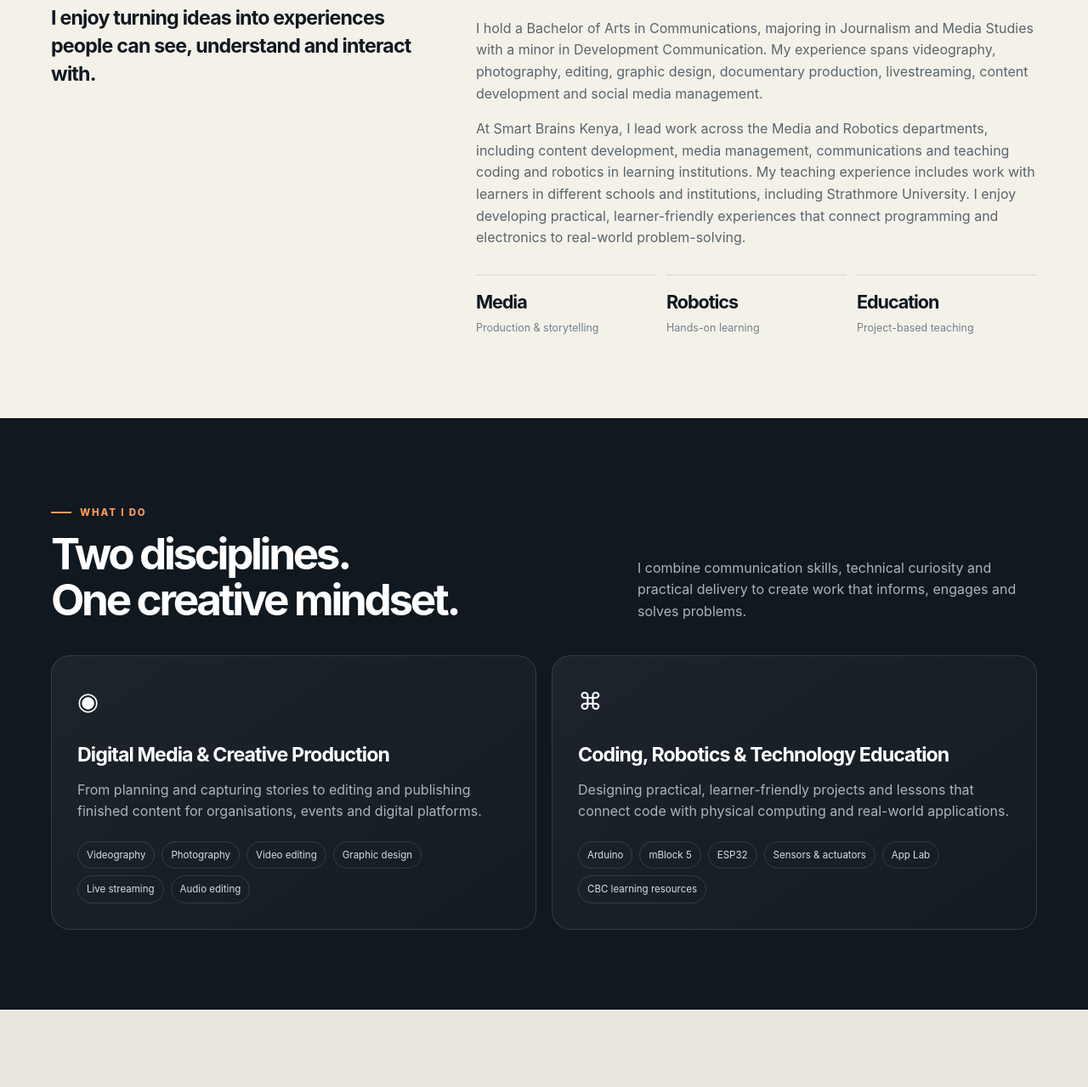
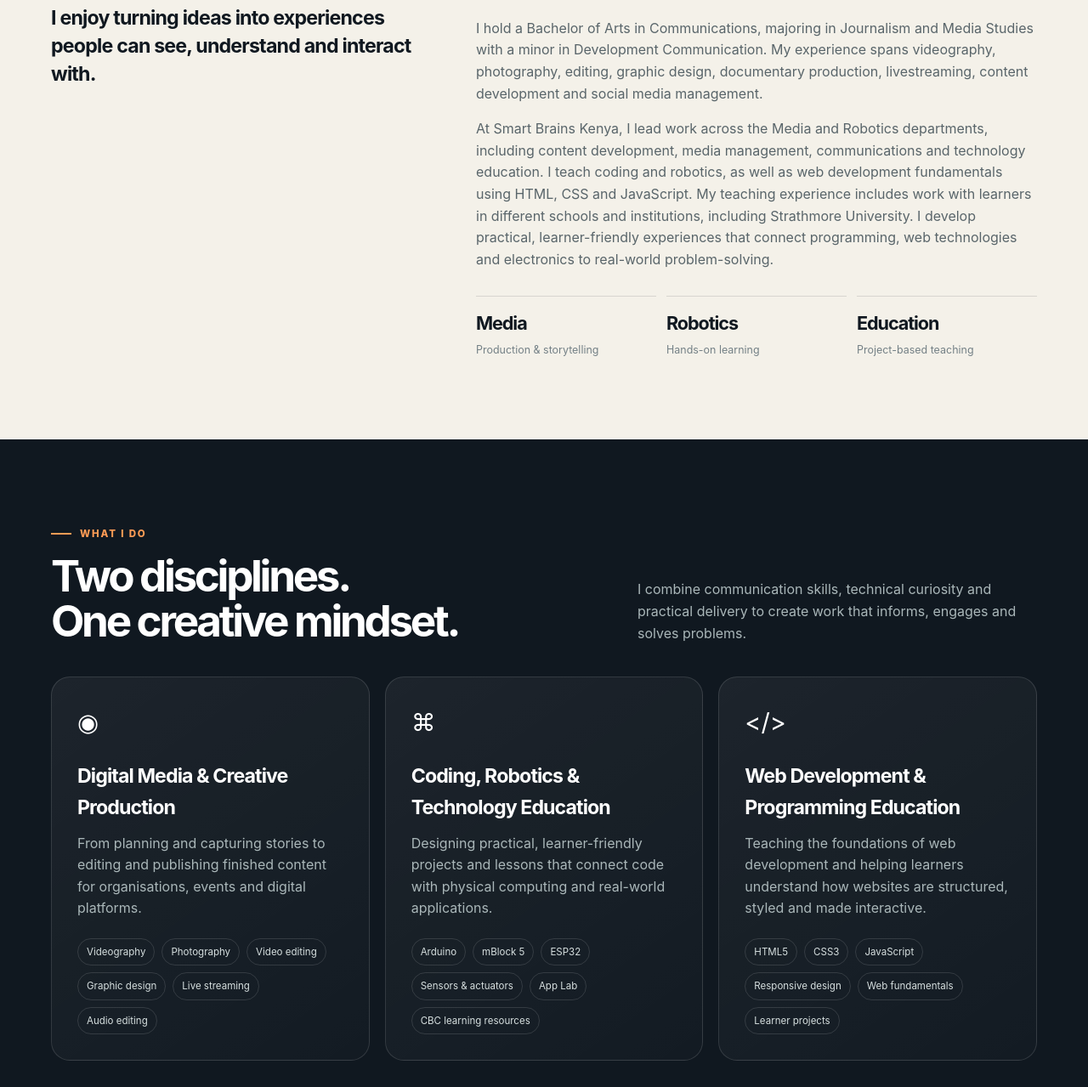
Before and after one commit to smartmedia-spec/portfolio, a plain HTML site: page index.html in a window 1280 px wide. Shown: the part 1140-2419 px from the top of the page at 85% size. Drawn offline with Linux system fonts and the light colour scheme.

Commit message:
Add web development expertise and teaching to portfolio

```diff
--- a/index.html
+++ b/index.html
@@ -63,7 +63,7 @@
     .dark-section { background: var(--ink); color: white; }
     .dark-section .section-intro { color: #aab7b9; }
     .dark-section .eyebrow { color: var(--orange); }
-    .focus-grid { display: grid; grid-template-columns: repeat(2,1fr); gap: 18px; }
+    .focus-grid { display: grid; grid-template-columns: repeat(3,1fr); gap: 18px; }
     .focus-card { padding: 30px; border: 1px solid var(--line); border-radius: var(--radius); background: linear-gradient(145deg, rgba(255,255,255,.055), rgba(255,255,255,.015)); min-height: 260px; }
     .focus-icon { font-size: 1.8rem; margin-bottom: 22px; }
     .focus-card h3 { margin: 0 0 10px; font-size: 1.45rem; letter-spacing: -.04em; }
@@ -160,7 +160,7 @@
         <div>
           <span class="eyebrow">Portfolio · Kenya</span>
           <h1>Creating with purpose. <em>Building with technology.</em></h1>
-          <p class="hero-copy">I'm Jefa John Kombo — a communications professional and multidisciplinary creative working across media production, digital content, coding and robotics education. I lead media and robotics work at Smart Brains Kenya, bringing communication, creativity and practical technology together.</p>
+          <p class="hero-copy">I'm Jefa John Kombo — a communications professional, web development educator and multidisciplinary creative working across media production, digital content, web technologies, coding and robotics education. I teach learners the foundations of web development using HTML, CSS and JavaScript, and lead media and robotics work at Smart Brains Kenya.</p>
           <div class="hero-actions">
             <a class="button primary" href="#projects">Explore my work <span aria-hidden="true">↓</span></a>
             <a class="button ghost" href="mailto:jefajohn1@gmail.com">Contact me <span aria-hidden="true">↗</span></a>
@@ -188,7 +188,7 @@
         <div class="about-statement">I enjoy turning ideas into experiences people can see, understand and interact with.</div>
         <div>
           <p class="about-text">I hold a Bachelor of Arts in Communications, majoring in Journalism and Media Studies with a minor in Development Communication. My experience spans videography, photography, editing, graphic design, documentary production, livestreaming, content development and social media management.</p>
-          <p class="about-text">At Smart Brains Kenya, I lead work across the Media and Robotics departments, including content development, media management, communications and teaching coding and robotics in learning institutions. My teaching experience includes work with learners in different schools and institutions, including Strathmore University. I enjoy developing practical, learner-friendly experiences that connect programming and electronics to real-world problem-solving.</p>
+          <p class="about-text">At Smart Brains Kenya, I lead work across the Media and Robotics departments, including content development, media management, communications and technology education. I teach coding and robotics, as well as web development fundamentals using HTML, CSS and JavaScript. My teaching experience includes work with learners in different schools and institutions, including Strathmore University. I develop practical, learner-friendly experiences that connect programming, web technologies and electronics to real-world problem-solving.</p>
           <div class="stat-row">
             <div class="stat"><strong>Media</strong><span>Production & storytelling</span></div>
             <div class="stat"><strong>Robotics</strong><span>Hands-on learning</span></div>
@@ -216,6 +216,12 @@
             <h3>Coding, Robotics & Technology Education</h3>
             <p>Designing practical, learner-friendly projects and lessons that connect code with physical computing and real-world applications.</p>
             <div class="chips"><span class="chip">Arduino</span><span class="chip">mBlock 5</span><span class="chip">ESP32</span><span class="chip">Sensors & actuators</span><span class="chip">App Lab</span><span class="chip">CBC learning resources</span></div>
+          </article>
+          <article class="focus-card reveal">
+            <div class="focus-icon" aria-hidden="true">&lt;/&gt;</div>
+            <h3>Web Development & Programming Education</h3>
+            <p>Teaching the foundations of web development and helping learners understand how websites are structured, styled and made interactive.</p>
+            <div class="chips"><span class="chip">HTML5</span><span class="chip">CSS3</span><span class="chip">JavaScript</span><span class="chip">Responsive design</span><span class="chip">Web fundamentals</span><span class="chip">Learner projects</span></div>
           </article>
         </div>
       </div>
@@ -273,9 +279,11 @@
           <div class="skill-box reveal"><h3>Design & Photography</h3><p>Adobe Photoshop, Illustrator, photography and visual design</p></div>
           <div class="skill-box reveal"><h3>Live Production</h3><p>OBS Studio, Wirecast, event coverage and livestream workflows</p></div>
           <div class="skill-box reveal"><h3>Audio</h3><p>Audio editing and production support</p></div>
+          <div class="skill-box reveal"><h3>Web Development</h3><p>HTML5, CSS3, JavaScript, website structure, styling and interactive web fundamentals</p></div>
           <div class="skill-box reveal"><h3>Microcontrollers</h3><p>Arduino Uno, ESP32 and introductory embedded systems</p></div>
           <div class="skill-box reveal"><h3>Robotics & Electronics</h3><p>Sensors, actuators, motors, relays, displays and physical computing</p></div>
           <div class="skill-box reveal"><h3>Learning Platforms</h3><p>mBlock 5, Code.org App Lab and beginner-friendly coding activities</p></div>
+          <div class="skill-box reveal"><h3>Programming Education</h3><p>Teaching HTML, CSS and JavaScript through structured, practical learner activities</p></div>
           <div class="skill-box reveal"><h3>Education Content</h3><p>Lesson planning, CBC-aligned resources, project guides and learner assessments</p></div>
         </div>
       </div>
```
